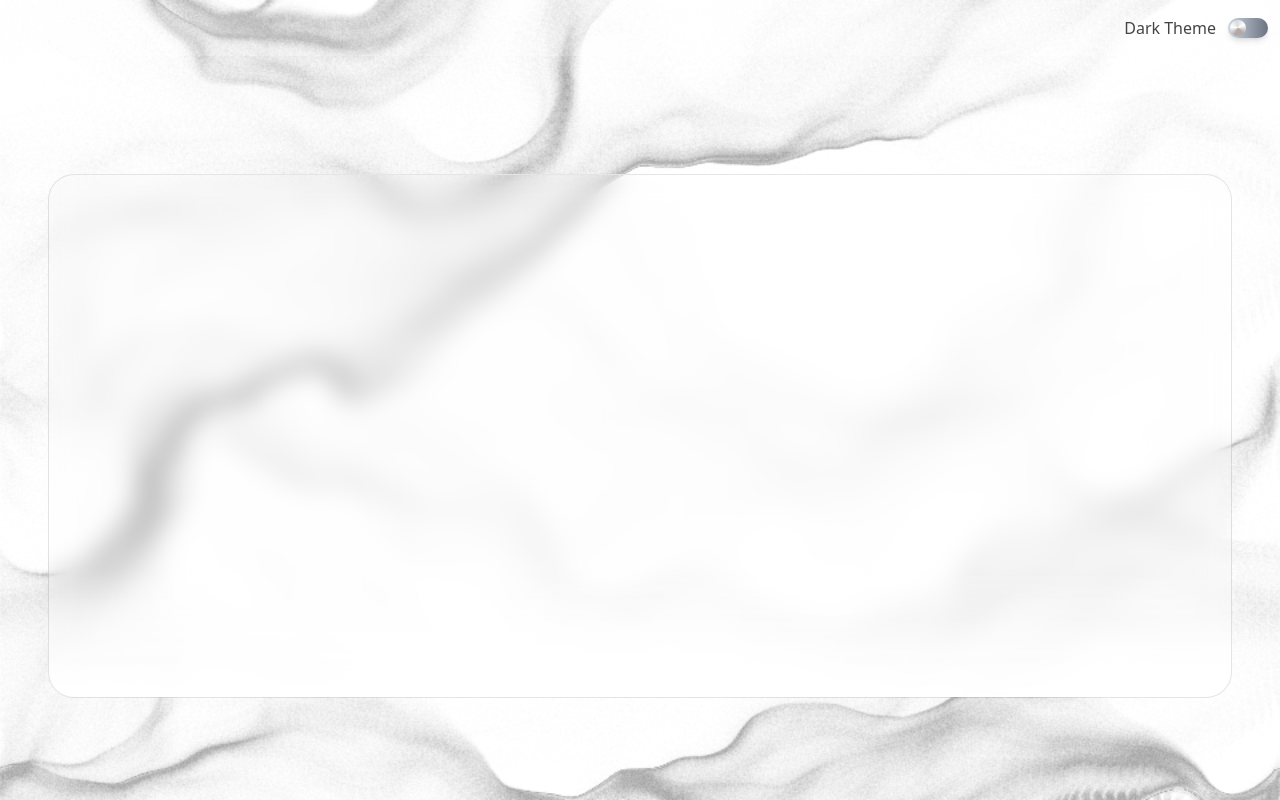
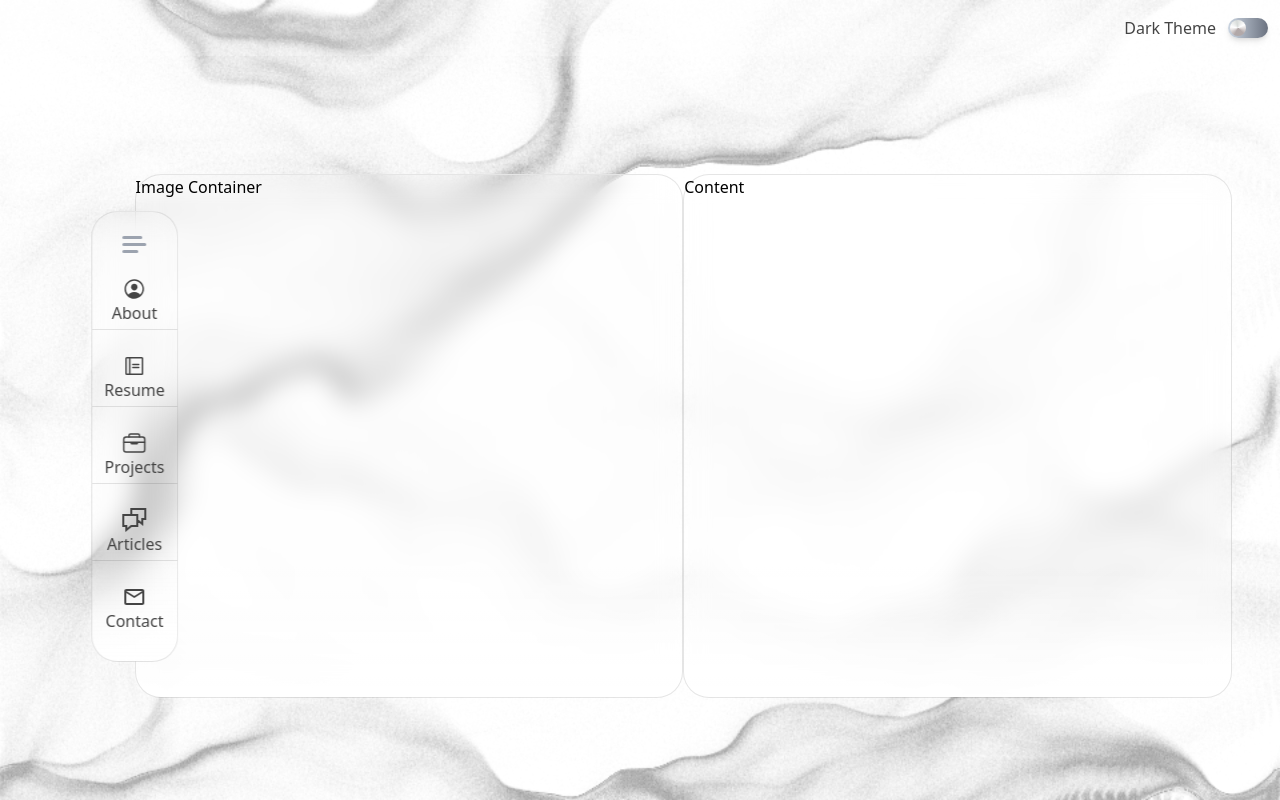
Before and after one commit to qasify/portfolio, a React (Create React App) app: page / in a window 1280 px wide. Built offline with nearby package versions, Linux system fonts and the light colour scheme; the HTML template or start-up script is replaced by a standard one.

Commit message:
side navigation buttons

```diff
--- a/package.json
+++ b/package.json
@@ -12,6 +12,7 @@
     "@types/react-dom": "^18.3.0",
     "react": "^18.3.1",
     "react-dom": "^18.3.1",
+    "react-icons": "^5.2.1",
     "react-scripts": "5.0.1",
     "typescript": "^4.9.5",
     "web-vitals": "^2.1.4"
--- a/src/App.tsx
+++ b/src/App.tsx
@@ -1,6 +1,6 @@
 import { useEffect, useState } from "react";
 import { UISwitch } from "./components";
-import NavCard from "./components/NavCard";
+import NavCard from "./components/Layout/NavCard";
 
 function App() {
   const [isDarkMode, setIsDarkMode] = useState(false);
--- /dev/null
+++ b/src/components/BackgroundContainer.tsx
@@ -0,0 +1,23 @@
+import React from "react";
+
+interface BackgroundContainerProps
+  extends React.HTMLAttributes<HTMLDivElement> {
+  // Optionally, you can define specific props if needed
+}
+
+const BackgroundContainer: React.FC<BackgroundContainerProps> = ({
+  className = "",
+  children,
+  ...restProps
+}) => {
+  return (
+    <div
+      className={`w-full h-full rounded-26 border border-border-light dark:border-border-dark bg-light-gradient dark:bg-dark-gradient backdrop-blur-[12px] ${className}`}
+      {...restProps}
+    >
+      {children}
+    </div>
+  );
+};
+
+export default BackgroundContainer;
--- /dev/null
+++ b/src/components/Layout/NavCard.tsx
@@ -0,0 +1,16 @@
+import BackgroundContainer from "../BackgroundContainer";
+import SideNavigation from "./SideNavigation";
+
+const NavCard = () => {
+  return (
+    <div className="flex h-full justify-center items-center">
+      <SideNavigation />
+      <BackgroundContainer className="w-[400px]">
+        Image Container
+      </BackgroundContainer>
+      <BackgroundContainer>Content</BackgroundContainer>
+    </div>
+  );
+};
+
+export default NavCard;
--- /dev/null
+++ b/src/components/Layout/SideNavigation.tsx
@@ -0,0 +1,36 @@
+import React from "react";
+import { BackgroundContainer, MenuExpander } from "..";
+import { sideMenuList } from "./utils/SideMenuList";
+
+const SideNavigation: React.FC<any> = ({
+  className = "",
+  children,
+  ...restProps
+}) => {
+  return (
+    <BackgroundContainer
+      className={`relative h-max flex flex-col items-center gap-6 justify-between w-max py-6 translate-x-[50%] z-10 ${className} text-text-light dark:text-text-dark `}
+      {...restProps}
+    >
+      {/* Menu button */}
+      <MenuExpander />
+
+      {/* Menu Items */}
+      <div className="flex flex-col items-center justify-between gap-6">
+        {sideMenuList.map((menuItem, index) => (
+          <div
+            key={menuItem.key}
+            className={`flex px-3 pb-1 flex-col w-full items-center justify-center hover:text-green-1 hover:cursor-pointer transition-all duration-300 ease-in-out ${
+              index !== sideMenuList.length - 1 ? "border-b-[1px]" : ""
+            } border-border-light dark:border-border-dark`}
+          >
+            {<menuItem.icon className="text-2xl" />}
+            {menuItem.name}
+          </div>
+        ))}
+      </div>
+    </BackgroundContainer>
+  );
+};
+
+export default SideNavigation;
--- /dev/null
+++ b/src/components/Layout/types/SideMenu.ts
@@ -0,0 +1,7 @@
+import { IconType } from "react-icons";
+
+export type SideMenuItem = {
+  key: string;
+  name: string;
+  icon: IconType;
+};
--- /dev/null
+++ b/src/components/Layout/utils/SideMenuList.ts
@@ -0,0 +1,34 @@
+import { SideMenuItem } from "../types/SideMenu";
+import { IoPersonCircleOutline } from "react-icons/io5";
+import { PiNotebook } from "react-icons/pi";
+import { IoBriefcaseOutline } from "react-icons/io5";
+import { GrChatOption } from "react-icons/gr";
+import { MdOutlineMailOutline } from "react-icons/md";
+
+export const sideMenuList: SideMenuItem[] = [
+  {
+    key: "about",
+    name: "About",
+    icon: IoPersonCircleOutline,
+  },
+  {
+    key: "resume",
+    name: "Resume",
+    icon: PiNotebook,
+  },
+  {
+    key: "projects",
+    name: "Projects",
+    icon: IoBriefcaseOutline,
+  },
+  {
+    key: "articles",
+    name: "Articles",
+    icon: GrChatOption,
+  },
+  {
+    key: "contact",
+    name: "Contact",
+    icon: MdOutlineMailOutline,
+  },
+];
--- a/src/components/MenuExpander.tsx
+++ b/src/components/MenuExpander.tsx
@@ -1,4 +1,4 @@
-const MenuExpander = () => {
+const MenuExpander: React.FC = () => {
   const itemStyle =
     "block h-[3px] bg-gray-2 transition-all duration-300 ease-in-out group-hover:bg-primary-light rounded-full";
   return (
--- a/src/components/NavCard.tsx
+++ /dev/null
@@ -1,11 +0,0 @@
-import SideNavigation from "./SideNavigation";
-
-const NavCard = () => {
-  return (
-    <div className="h-full rounded-26 border border-border-light dark:border-border-dark bg-light-gradient dark:bg-dark-gradient backdrop-blur-[12px]">
-      {/* <SideNavigation /> */}
-    </div>
-  );
-};
-
-export default NavCard;
--- a/src/components/SideNavigation.tsx
+++ /dev/null
@@ -1,46 +0,0 @@
-import React from "react";
-import { MenuExpander } from ".";
-
-const sideMenus = [
-  {
-    key: "about",
-    name: "About",
-    icon: "about",
-  },
-  {
-    key: "resume",
-    name: "Resume",
-    icon: "about",
-  },
-  {
-    key: "projects",
-    name: "Projects",
-    icon: "about",
-  },
-  {
-    key: "articles",
-    name: "Articles",
-    icon: "about",
-  },
-  {
-    key: "contact",
-    name: "Contact",
-    icon: "about",
-  },
-];
-
-const SideNavigation = () => {
-  return (
-    <div className="flex flex-col items-center justify-between w-full p-4 bg-text-dark dark:bg-text-light bg-opacity-30">
-      {/* Menu button */}
-      <MenuExpander />
-
-      {/* Menu Items */}
-      {sideMenus.map((menuItem) => (
-        <div key={menuItem.key}>{menuItem.name}</div>
-      ))}
-    </div>
-  );
-};
-
-export default SideNavigation;
--- a/src/components/UISwitch.tsx
+++ b/src/components/UISwitch.tsx
@@ -6,7 +6,7 @@ type UISwitchProps = {
   onChange: (event?: React.ChangeEvent<HTMLInputElement>) => void;
 };
 
-const UISwitch = ({ label, checked, onChange }: UISwitchProps) => {
+const UISwitch: React.FC<UISwitchProps> = ({ label, checked, onChange }) => {
   return (
     <div>
       <label className="relative inline-flex gap-3 items-center hover:cursor-pointer text-text-light dark:text-text-dark">
--- a/src/components/index.ts
+++ b/src/components/index.ts
@@ -1,4 +1,5 @@
+import BackgroundContainer from "./BackgroundContainer";
 import MenuExpander from "./MenuExpander";
 import UISwitch from "./UISwitch";
 
-export { UISwitch, MenuExpander };
+export { UISwitch, MenuExpander, BackgroundContainer };
```
Also changed, not shown: 1 other file (tests, documents, lock files or other folders).
